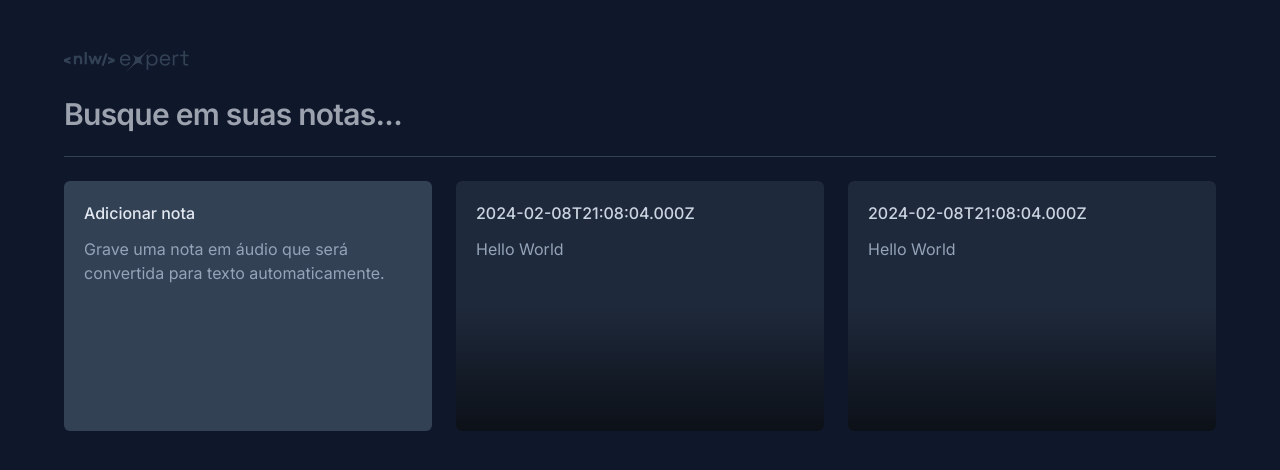
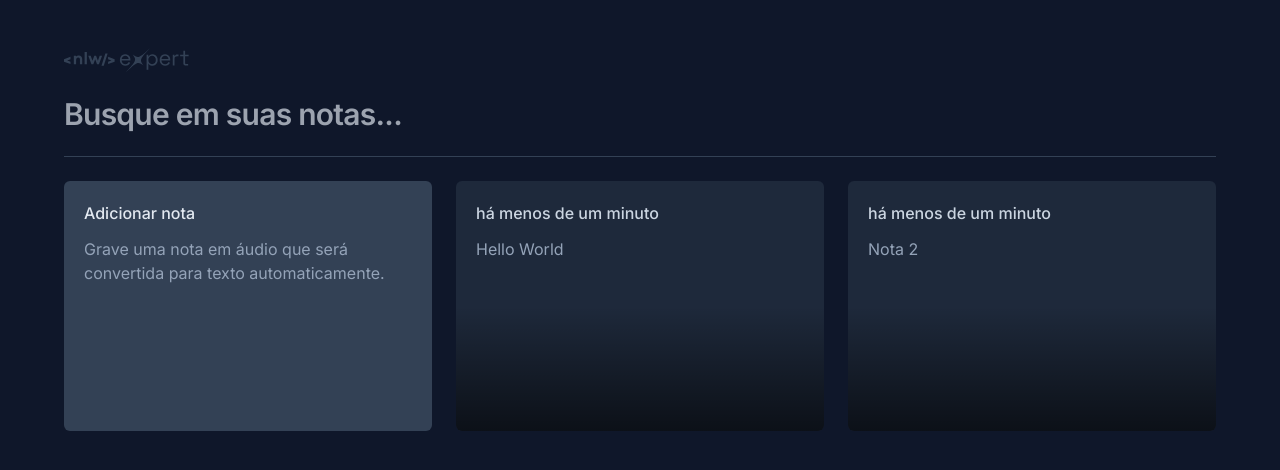
Before and after one commit to joyce-caroline/expert-notes, a React (Vite) app: page / in a window 1280 px wide. Shown: the top 470 px of the page. Built offline with nearby package versions, Linux system fonts and the light colour scheme.

Commit message:
Feat: Efetua renderizacao de notas salvas

```diff
--- a/src/app.tsx
+++ b/src/app.tsx
@@ -1,8 +1,23 @@
+import { useState } from "react";
 import logo from "./assets/logo-nlw-expert.svg";
 import { NewNoteCard } from "./components/new-note-card";
 import { NoteCard } from "./components/note-card";
 
 export function App() {
+  const [notes, setNotes] = useState([
+    { id: 1, date: new Date(), content: "Hello World" },
+    { id: 2, date: new Date(), content: "Nota 2" },
+  ]);
+
+  function onNoteCreated(content: string) {
+    const newNote = {
+      id: Math.random(),
+      date: new Date(),
+      content,
+    };
+    setNotes([newNote, ...notes]);
+  }
+
   return (
     <div className="mx-auto max-w-6xl my-12 space-y-6">
       <img src={logo} alt="Logo NLW" />
@@ -17,25 +32,11 @@ export function App() {
       <div className="h-px bg-slate-700" />
 
       <div className="grid grid-cols-3 gap-6 auto-rows-[250px]">
+        <NewNoteCard onNoteCreated={onNoteCreated} />
 
-        <NewNoteCard />
-
-        <NoteCard
-          note={{
-            date: new Date(),
-            content: "Hello World",
-          }}
-        />
-
-
-        <NoteCard
-          note={{
-            date: new Date(),
-            content: "Hello World",
-          }}
-        />
-
-
+        {notes.map((note) => {
+          return <NoteCard key={note.id} note={note} />;
+        })}
       </div>
     </div>
   );
--- a/src/components/new-note-card.tsx
+++ b/src/components/new-note-card.tsx
@@ -1,26 +1,30 @@
 import * as Dialog from "@radix-ui/react-dialog";
 import { X } from "lucide-react";
 import { ChangeEvent, FormEvent, useState } from "react";
-import { toast } from "sonner"
+import { toast } from "sonner";
 
-export function NewNoteCard() {
+interface NewNoteCardProps {
+  onNoteCreated: (content: string) => void;
+}
+
+export function NewNoteCard({ onNoteCreated }: NewNoteCardProps) {
   const [shouldShowOnboarding, setShouldShowOnboarding] = useState(true);
-  const [content, setContent] = useState('');
+  const [content, setContent] = useState("");
 
-  function handleStartEditor(){
+  function handleStartEditor() {
     setShouldShowOnboarding(false);
   }
 
-  function handleContentChanged(event: ChangeEvent<HTMLTextAreaElement>){
+  function handleContentChanged(event: ChangeEvent<HTMLTextAreaElement>) {
     setContent(event.target.value);
-    if (event.target.value === ''){
+    if (event.target.value === "") {
       setShouldShowOnboarding(true);
     }
   }
 
   function handleSaveNote(event: FormEvent) {
     event.preventDefault();
-    console.log(content);
+    onNoteCreated(content);
     toast.success("Nota criada com sucesso!");
   }
 
@@ -52,8 +56,18 @@ export function NewNoteCard() {
 
               {shouldShowOnboarding ? (
                 <p className="text-small leading-6 text-slate-400">
-                  Comece <button className="font-medium text-lime-400 hover:underline">gravando uma nota</button> em áudio ou se <button onClick={handleStartEditor} className="text-medium text-lime-400 hover:underline">preferir utilize apenas
-                  texto</button>.
+                  Comece{" "}
+                  <button className="font-medium text-lime-400 hover:underline">
+                    gravando uma nota
+                  </button>{" "}
+                  em áudio ou se{" "}
+                  <button
+                    onClick={handleStartEditor}
+                    className="text-medium text-lime-400 hover:underline"
+                  >
+                    preferir utilize apenas texto
+                  </button>
+                  .
                 </p>
               ) : (
                 <textarea
@@ -61,7 +75,7 @@ export function NewNoteCard() {
                   className="text-sm leading-6 text-slate-400 bg-transparent resize-none flex-1 outline-none"
                   onChange={handleContentChanged}
                 />
-              ) }
+              )}
             </div>
 
             <button
--- a/src/components/note-card.tsx
+++ b/src/components/note-card.tsx
@@ -1,7 +1,7 @@
 import * as Dialog from "@radix-ui/react-dialog";
-import {formatDistanceToNow} from 'date-fns';
+import { formatDistanceToNow } from "date-fns";
 import { ptBR } from "date-fns/locale";
-import { X } from 'lucide-react'
+import { X } from "lucide-react";
 interface NoteCardProps {
   note: {
     date: Date;
@@ -13,13 +13,13 @@ export function NoteCard({ note }: NoteCardProps) {
   return (
     <Dialog.Root>
       <Dialog.Trigger className="rounded-md text-left flex flex-col bg-slate-800 p-5 gap-3 overflow-hidden relative outline-none hover:ring-2 hover:ring-slate-600 focus-visible:ring-2 focus-visible:ring-lime-400">
-          <span className="text-small font-medium text-slate-300">
-            {note.date.toISOString()}
-          </span>
+        <span className="text-small font-medium text-slate-300">
+          {formatDistanceToNow(note.date, { locale: ptBR, addSuffix: true })}
+        </span>
 
-          <p className="text-small leading-6 text-slate-400">{note.content}</p>
+        <p className="text-small leading-6 text-slate-400">{note.content}</p>
 
-          <div className="absolute bottom-0 left-0 right-0 h-1/2 bg-gradient-to-t from-black/60 to-black/0 pointer-events-none" />
+        <div className="absolute bottom-0 left-0 right-0 h-1/2 bg-gradient-to-t from-black/60 to-black/0 pointer-events-none" />
       </Dialog.Trigger>
 
       <Dialog.Portal>
@@ -27,11 +27,14 @@ export function NoteCard({ note }: NoteCardProps) {
 
         <Dialog.Content className="fixed overflow-hidden left-1/2 top-1/2 -translate-x-1/2 -translate-y-1/2 max-w-[640px] w-full h-[68vh] bg-slate-700 rounded-md flex flex-col outline-none">
           <Dialog.Close className="absolute right-0 top-0 bg-slate-800 p-1.5 text-slate-400">
-            <X className="size-5 hover:text-slate-100 "/>
+            <X className="size-5 hover:text-slate-100 " />
           </Dialog.Close>
           <div className="flex flex-1 flex-col gap-3 p-5">
             <span className="text-small font-medium text-slate-300">
-              {formatDistanceToNow(note.date, { locale: ptBR, addSuffix: true })}
+              {formatDistanceToNow(note.date, {
+                locale: ptBR,
+                addSuffix: true,
+              })}
             </span>
 
             <p className="text-small leading-6 text-slate-400">
@@ -43,11 +46,14 @@ export function NoteCard({ note }: NoteCardProps) {
             type="button"
             className="w-full bg-slate-800 py-4 text-center text-sm text-slate-300 outline-none font-medium group"
           >
-            Deseja <span className="text-red-400 group-hover:underline">pagar essa nota</span>?
+            Deseja{" "}
+            <span className="text-red-400 group-hover:underline">
+              pagar essa nota
+            </span>
+            ?
           </button>
         </Dialog.Content>
       </Dialog.Portal>
-
     </Dialog.Root>
   );
 }
```
